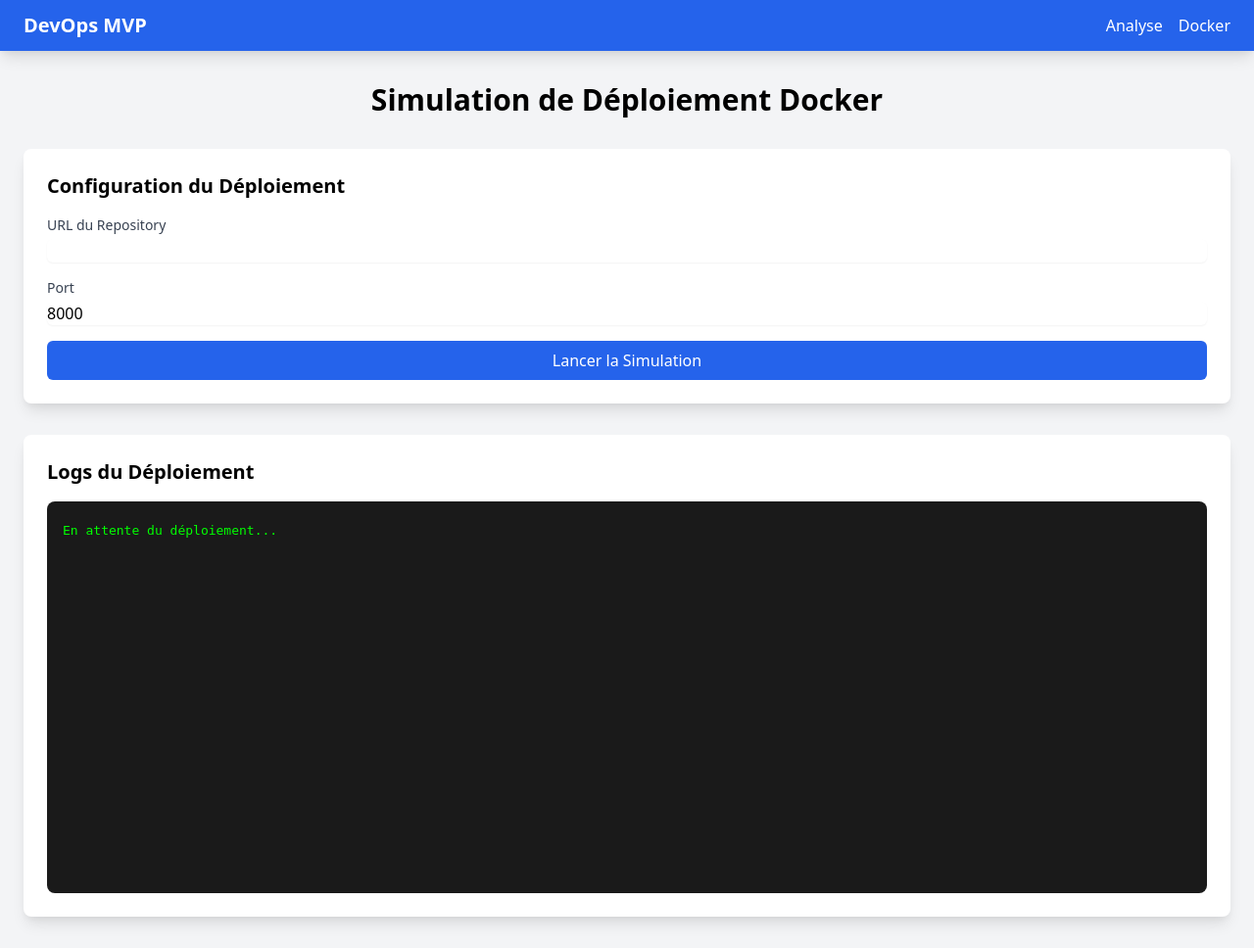
After one commit to mxncp85/Modynx_test, a FastAPI app: template devops-mvp/templates/docker.html in a window 1280 px wide. The commit adds this page. Shown: the whole page at 98% size. Run offline with FastAPI, Linux system fonts and the light colour scheme; the template is opened without the code that fills it, so the values that code supplies are empty.

Commit message:
Added the dockerisation (need to be fixed)

```diff
--- a/devops-mvp/main.py
+++ b/devops-mvp/main.py
@@ -3,7 +3,7 @@ import shutil
 import tempfile
 import subprocess
 from fastapi import FastAPI, HTTPException, Request, Form, UploadFile, File
-from fastapi.responses import JSONResponse, HTMLResponse
+from fastapi.responses import JSONResponse, HTMLResponse, StreamingResponse
 from fastapi.staticfiles import StaticFiles
 from fastapi.middleware.cors import CORSMiddleware
 from pydantic import BaseModel
@@ -12,6 +12,7 @@ import yaml
 import json
 from pathlib import Path
 from fastapi.templating import Jinja2Templates
+import time
 
 app = FastAPI(title="DevOps-as-a-Service MVP")
 
@@ -965,6 +966,106 @@ def generate_cost_recommendations(costs, path):
 
     return recommendations
 
+@app.get("/docker", response_class=HTMLResponse)
+async def docker_page(request: Request):
+    return templates.TemplateResponse("docker.html", {"request": request})
+
+@app.post("/simulate-docker")
+async def simulate_docker(repo_url: str = Form(...), port: int = Form(...)):
+    async def generate_logs():
+        temp_dir = None
+        try:
+            # Créer un dossier temporaire
+            temp_dir = tempfile.mkdtemp(prefix="docker_sim_")
+            repo_name = repo_url.split("/")[-1].replace(".git", "")
+            local_path = os.path.join(temp_dir, repo_name)
+
+            yield f"Clonage du repository {repo_url}...\n"
+            repo = git.Repo.clone_from(repo_url, local_path)
+
+            # Vérifier si un Dockerfile existe
+            dockerfile_path = os.path.join(local_path, "Dockerfile")
+            if not os.path.exists(dockerfile_path):
+                yield "Création d'un Dockerfile par défaut...\n"
+                with open(dockerfile_path, "w") as f:
+                    f.write("""FROM python:3.9-slim
+WORKDIR /app
+COPY . .
+RUN pip install -r requirements.txt
+EXPOSE 8000
+CMD ["uvicorn", "main:app", "--host", "0.0.0.0", "--port", "8000"]
+""")
+
+            # Construire l'image Docker
+            yield "Construction de l'image Docker...\n"
+            image_name = f"{repo_name.lower()}:latest"
+            build_process = subprocess.Popen(
+                ["docker", "build", "-t", image_name, "."],
+                cwd=local_path,
+                stdout=subprocess.PIPE,
+                stderr=subprocess.STDOUT,
+                text=True
+            )
+
+            # Lire la sortie du build en temps réel
+            for line in build_process.stdout:
+                yield f"Build: {line}"
+
+            build_process.wait()
+            if build_process.returncode != 0:
+                yield "Erreur lors de la construction de l'image Docker\n"
+                return
+
+            # Lancer le conteneur
+            yield f"Lancement du conteneur sur le port {port}...\n"
+            container_name = f"{repo_name.lower()}-container"
+            run_process = subprocess.Popen(
+                ["docker", "run", "-d", "-p", f"{port}:8000", "--name", container_name, image_name],
+                stdout=subprocess.PIPE,
+                stderr=subprocess.STDOUT,
+                text=True
+            )
+
+            # Lire la sortie du run
+            for line in run_process.stdout:
+                yield f"Run: {line}"
+
+            run_process.wait()
+            if run_process.returncode != 0:
+                yield "Erreur lors du lancement du conteneur\n"
+                return
+
+            # Afficher les logs du conteneur
+            yield "Récupération des logs du conteneur...\n"
+            log_process = subprocess.Popen(
+                ["docker", "logs", "-f", container_name],
+                stdout=subprocess.PIPE,
+                stderr=subprocess.STDOUT,
+                text=True
+            )
+
+            # Lire les logs pendant 30 secondes
+            start_time = time.time()
+            while time.time() - start_time < 30:
+                line = log_process.stdout.readline()
+                if not line:
+                    break
+                yield f"Log: {line}"
+
+            yield "\nSimulation terminée. Le conteneur continue de tourner en arrière-plan.\n"
+            yield f"L'application est accessible sur http://localhost:{port}\n"
+
+        except Exception as e:
+            yield f"Erreur: {str(e)}\n"
+        finally:
+            if temp_dir and os.path.exists(temp_dir):
+                try:
+                    shutil.rmtree(temp_dir)
+                except:
+                    pass
+
+    return StreamingResponse(generate_logs(), media_type="text/plain")
+
 if __name__ == "__main__":
     import uvicorn
     uvicorn.run(app, host="0.0.0.0", port=8000)
--- /dev/null
+++ b/devops-mvp/templates/docker.html
@@ -0,0 +1,113 @@
+<!DOCTYPE html>
+<html lang="fr">
+<head>
+    <meta charset="UTF-8">
+    <meta name="viewport" content="width=device-width, initial-scale=1.0">
+    <title>Simulation Docker - DevOps MVP</title>
+    <link href="https://cdn.jsdelivr.net/npm/tailwindcss@2.2.19/dist/tailwind.min.css" rel="stylesheet">
+    <style>
+        .log-container {
+            background-color: #1a1a1a;
+            color: #00ff00;
+            font-family: monospace;
+            padding: 1rem;
+            border-radius: 0.5rem;
+            height: 400px;
+            overflow-y: auto;
+        }
+        .log-line {
+            margin: 0;
+            padding: 0.25rem 0;
+            white-space: pre-wrap;
+        }
+    </style>
+</head>
+<body class="bg-gray-100 min-h-screen">
+    <!-- Bandeau de navigation -->
+    <nav class="bg-blue-600 text-white shadow-lg">
+        <div class="container mx-auto px-6 py-3">
+            <div class="flex items-center justify-between">
+                <div class="flex items-center">
+                    <a href="/" class="text-xl font-bold">DevOps MVP</a>
+                </div>
+                <div class="flex space-x-4">
+                    <a href="/" class="hover:text-blue-200">Analyse</a>
+                    <a href="/docker" class="hover:text-blue-200">Docker</a>
+                </div>
+            </div>
+        </div>
+    </nav>
+
+    <!-- Contenu principal -->
+    <div class="container mx-auto px-6 py-8">
+        <h1 class="text-3xl font-bold text-center mb-8">Simulation de Déploiement Docker</h1>
+
+        <div class="bg-white rounded-lg shadow-lg p-6 mb-8">
+            <h2 class="text-xl font-semibold mb-4">Configuration du Déploiement</h2>
+            <form id="dockerForm" class="space-y-4">
+                <div>
+                    <label class="block text-sm font-medium text-gray-700">URL du Repository</label>
+                    <input type="text" name="repo_url" class="mt-1 block w-full rounded-md border-gray-300 shadow-sm focus:border-blue-500 focus:ring-blue-500" required>
+                </div>
+                <div>
+                    <label class="block text-sm font-medium text-gray-700">Port</label>
+                    <input type="number" name="port" value="8000" class="mt-1 block w-full rounded-md border-gray-300 shadow-sm focus:border-blue-500 focus:ring-blue-500" required>
+                </div>
+                <button type="submit" class="w-full bg-blue-600 text-white py-2 px-4 rounded-md hover:bg-blue-700 focus:outline-none focus:ring-2 focus:ring-blue-500 focus:ring-offset-2">
+                    Lancer la Simulation
+                </button>
+            </form>
+        </div>
+
+        <div class="bg-white rounded-lg shadow-lg p-6">
+            <h2 class="text-xl font-semibold mb-4">Logs du Déploiement</h2>
+            <div id="dockerLogs" class="log-container">
+                <p class="log-line">En attente du déploiement...</p>
+            </div>
+        </div>
+    </div>
+
+    <script>
+        document.getElementById('dockerForm').addEventListener('submit', async (e) => {
+            e.preventDefault();
+            const formData = new FormData(e.target);
+            const logsContainer = document.getElementById('dockerLogs');
+            logsContainer.innerHTML = '<p class="log-line">Démarrage de la simulation...</p>';
+
+            try {
+                const response = await fetch('/simulate-docker', {
+                    method: 'POST',
+                    body: formData
+                });
+
+                if (!response.ok) {
+                    throw new Error('Erreur lors de la simulation');
+                }
+
+                const reader = response.body.getReader();
+                const decoder = new TextDecoder();
+
+                while (true) {
+                    const {value, done} = await reader.read();
+                    if (done) break;
+
+                    const text = decoder.decode(value);
+                    const lines = text.split('\n');
+
+                    lines.forEach(line => {
+                        if (line.trim()) {
+                            const logLine = document.createElement('p');
+                            logLine.className = 'log-line';
+                            logLine.textContent = line;
+                            logsContainer.appendChild(logLine);
+                            logsContainer.scrollTop = logsContainer.scrollHeight;
+                        }
+                    });
+                }
+            } catch (error) {
+                logsContainer.innerHTML += `<p class="log-line text-red-500">Erreur: ${error.message}</p>`;
+            }
+        });
+    </script>
+</body>
+</html>
```
Also changed, not shown: devops-mvp/templates/index.html (+22 -3 lines).
